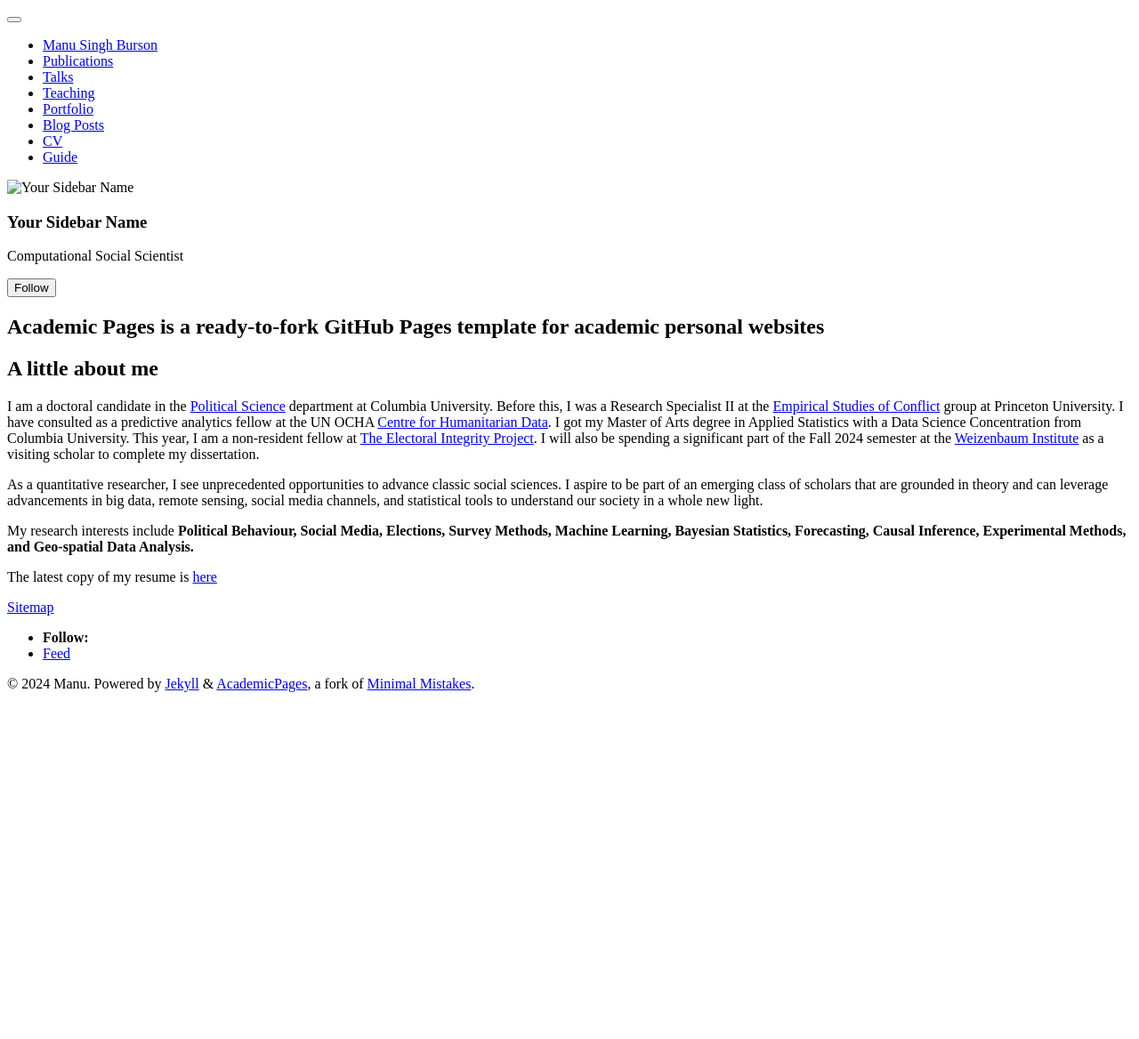
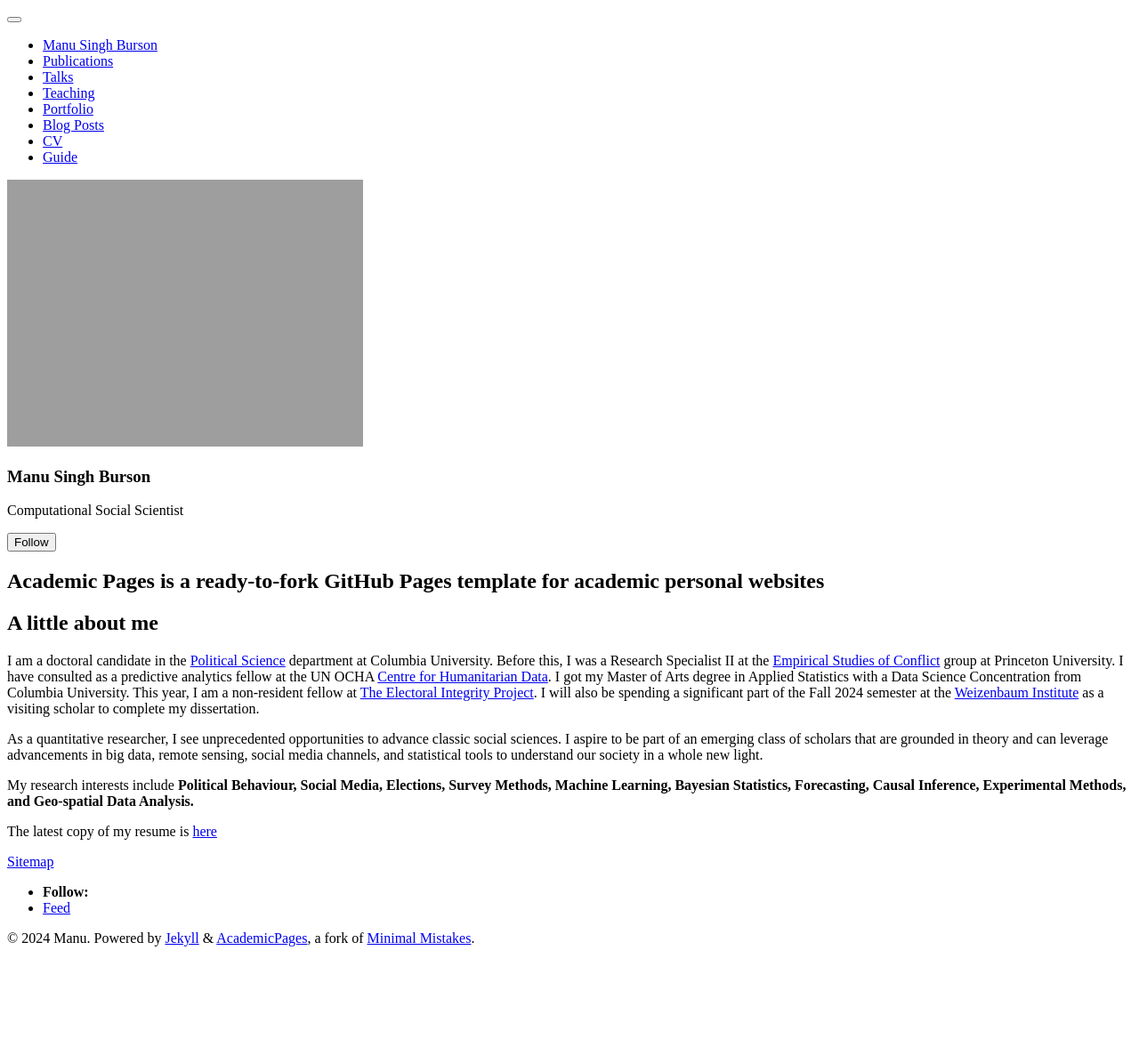
Before and after one commit to manusingh3/manusingh3.github.io, a Jekyll site: the page built from _pages/about.md, in a window 1280 px wide. Shown: the whole page at 89% size. Built offline with Jekyll 4.4.1, drawn with Linux system fonts in a browser that asks for light colours; a script bundle is joined from its source files by our own code; library files that are not in the unit come from our copies; before the commit the page ends 900 px from its top, so only the background shows below that.

Commit message:
Update _config.yml

```diff
--- a/_config.yml
+++ b/_config.yml
@@ -21,8 +21,8 @@ repository               : "manusingh3/manusingh3.github.io"
 #               Additional customization can be done by editing /_includes/author-profile.html
 author:
   # Biographic information
-  avatar           : "profile.png"
-  name             : "Your Sidebar Name"
+  avatar           : "images/00517.JPG"
+  name             : "Manu Singh Burson"
   pronouns         : # example: "she/her"
   bio              : "Computational Social Scientist"
   location         : "New York"
```
